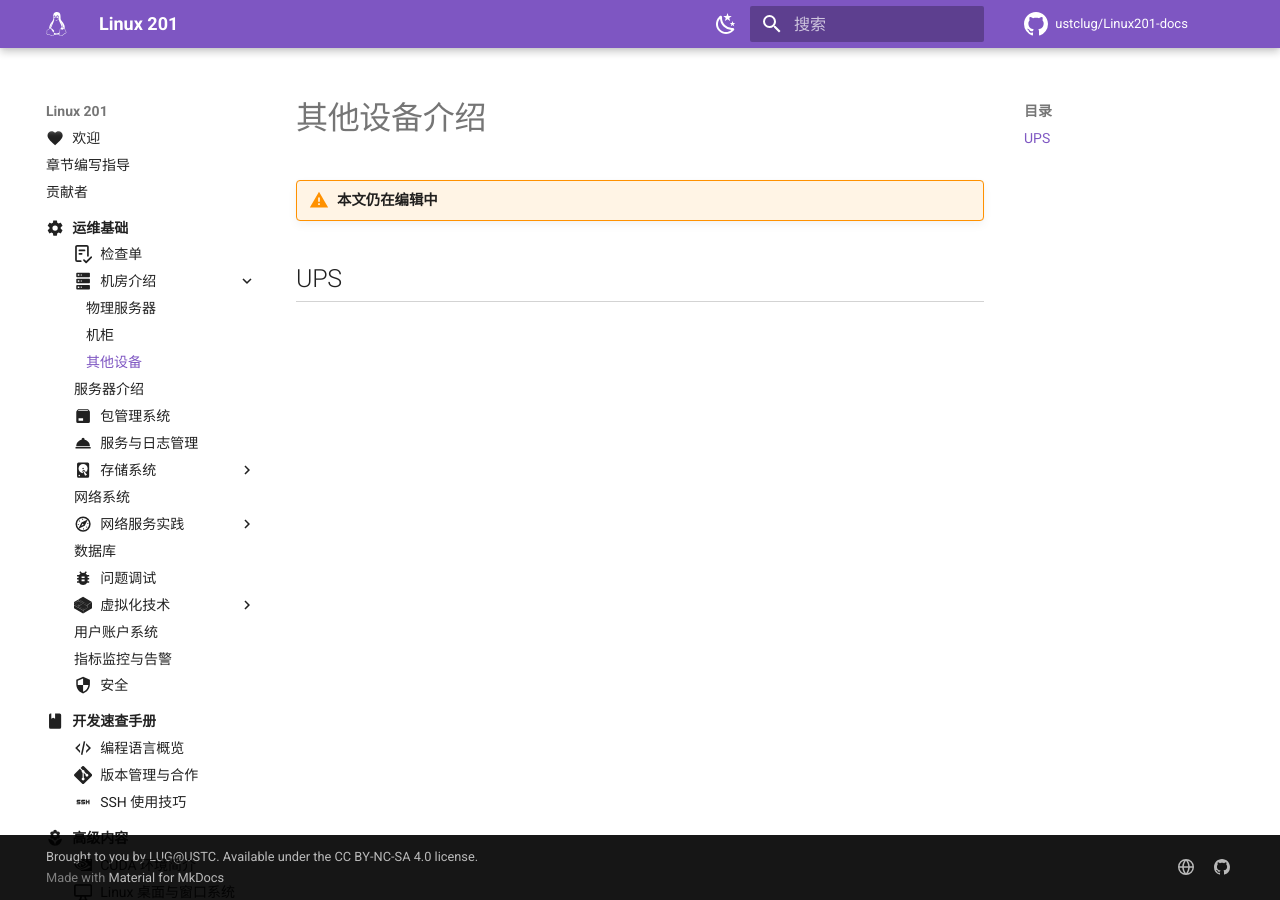
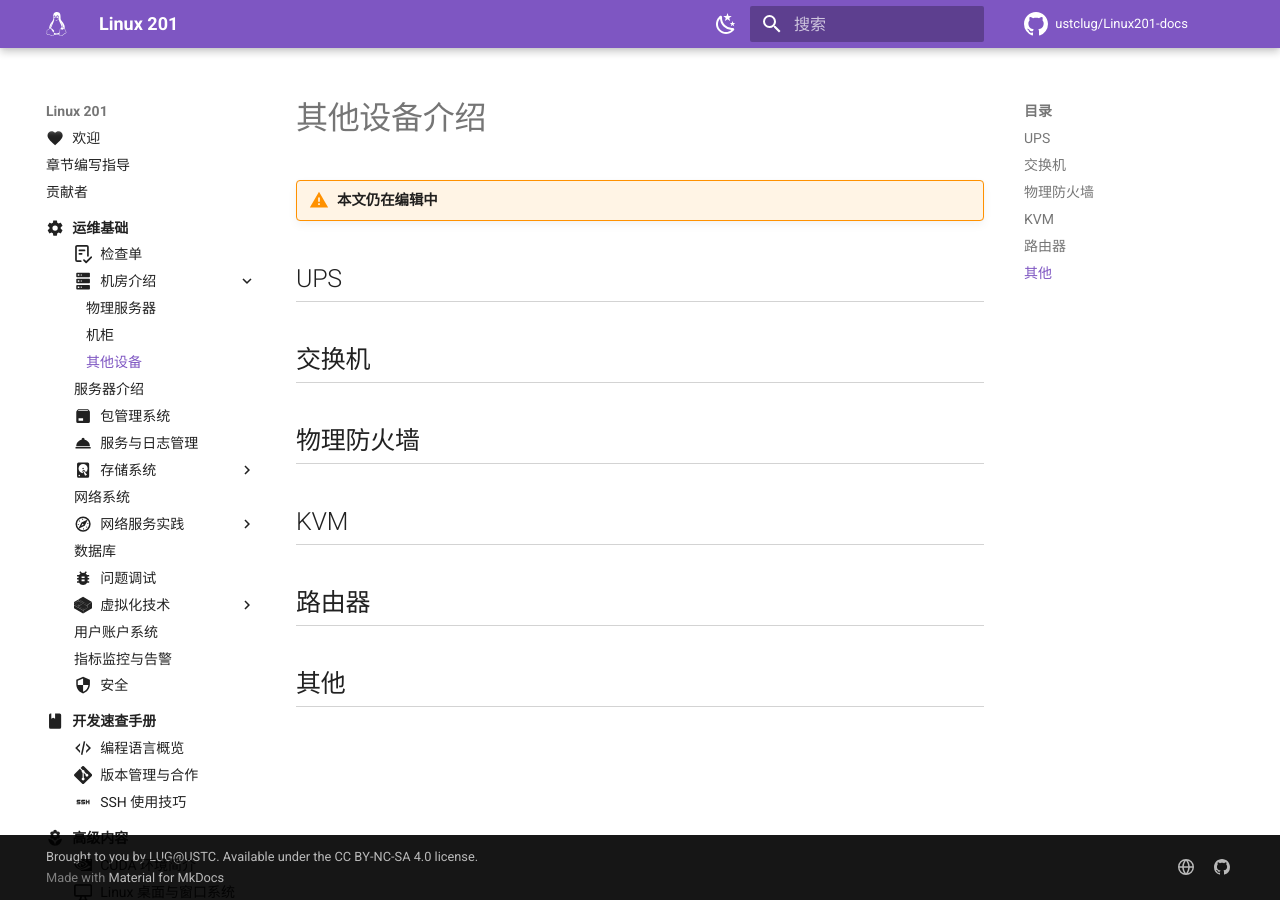
Before and after one commit to ustclug/Linux201-docs, an MkDocs documentation site: the page built from docs/ops/server-room/other.md, in a window 1280 px wide. Built offline with MkDocs 1.6.1 and Material for MkDocs 9.7.7, drawn with Linux system fonts in a browser that asks for light colours; comment, search, counter and statistics services are not loaded.

Commit message:
feat: 添加机房介绍页面

```diff
--- a/docs/ops/server-room/other.md
+++ b/docs/ops/server-room/other.md
@@ -3,3 +3,13 @@
 !!! warning "本文仍在编辑中"
 
 ## UPS
+
+## 交换机
+
+## 物理防火墙
+
+## KVM
+
+## 路由器
+
+## 其他
```
Also changed, not shown: docs/ops/server-room/index.md (+2 -0 lines).
